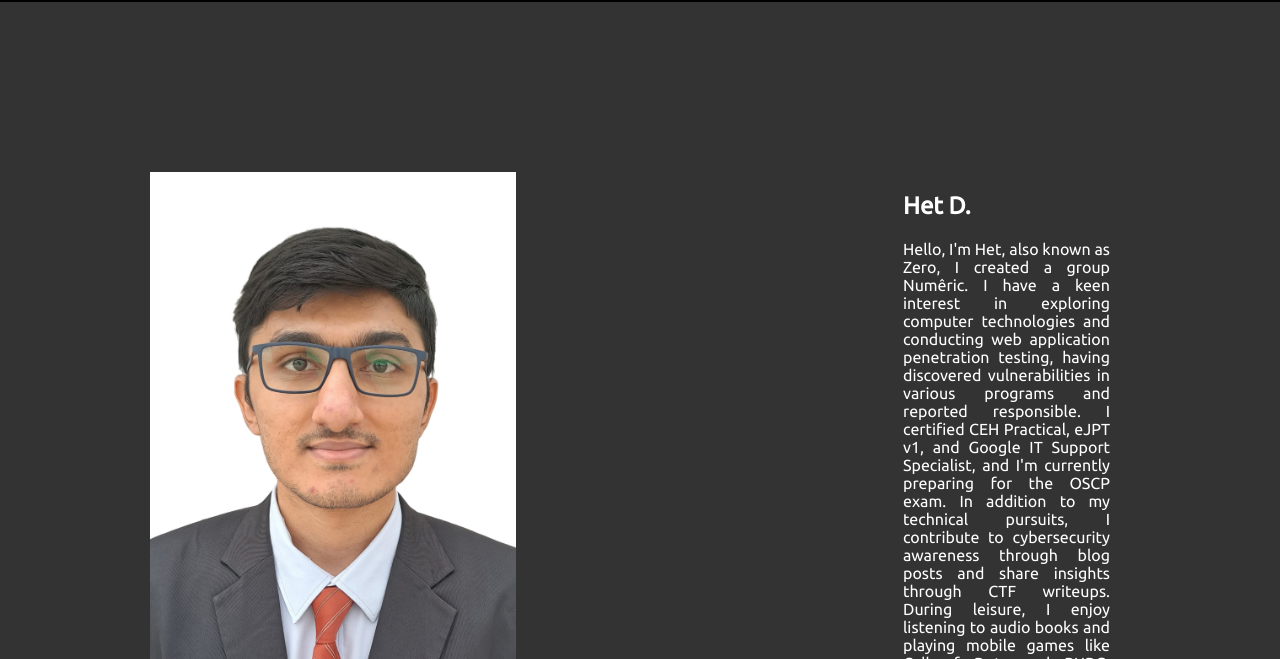
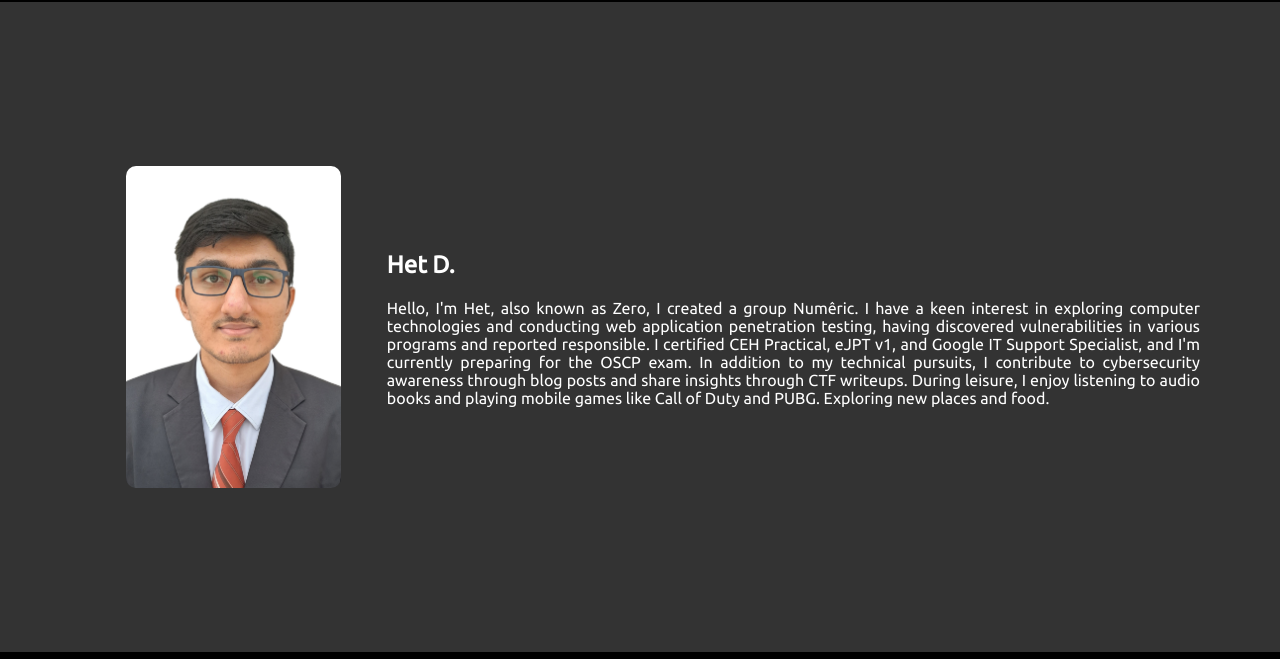
Before and after one commit to het-desai/Website, a plain HTML site: page about/index.html in a window 1280 px wide. Shown: the part 71-730 px from the top of the page. Drawn offline with Linux system fonts and the light colour scheme.

Commit message:
Style change
Image container and text container style change. Footer style change

```diff
--- a/css/aboutstyle.css
+++ b/css/aboutstyle.css
@@ -19,8 +19,7 @@ body {
 /* The CSS code you provided is defining the styles for the `.about-container`, `.text-container`,
 `.image-container img`, and `.about-container` selectors. */
 .about-container {
-    margin: 50px;
-    padding: 100px;
+    padding: 80px;
     display: -webkit-box;
     display: -ms-flexbox;
     display: flex;
@@ -36,15 +35,28 @@ body {
 }
 
 .text-container {
-    width: 50%;
-    padding: 20px;
+    text-align: justify;
     color: white;
-    text-align: justify;
 }
 
-.image-container img {
-    width: 50%; /* Make sure the image takes 100% width of its container */
-    height: 50%; /* Maintain the aspect ratio of the image */
+.image-container {
+    display: -webkit-box;
+    display: -ms-flexbox;
+    display: flex;
+    -webkit-box-align: center;
+    -ms-flex-align: center;
+    align-items: center;
+    -webkit-box-pack: center;
+    -ms-flex-pack: center;
+    justify-content: center;
+
+}
+
+
+.image-container > img {
+    border-radius: 10px;
+    width: 70%; /* Make sure the image takes 100% width of its container */
+    height: 70%; /* Maintain the aspect ratio of the image */
 }
 
 /* The `@media screen and (max-width: 768px)` is a media query in CSS that targets screens with a
@@ -55,5 +67,12 @@ maximum width of 768 pixels. */
         -webkit-box-direction: normal;
         -ms-flex-direction: column;
         flex-direction: column;
+        justify-content: center;
+    }
+
+    .image-container > img {
+        border-radius: 10px;
+        width: 80%; /* Make sure the image takes 100% width of its container */
+        height: 80%; /* Maintain the aspect ratio of the image */
     }
 }
--- a/css/defaultstyle.css
+++ b/css/defaultstyle.css
@@ -69,7 +69,7 @@ footer {
     -ms-flex-negative: 0;
     flex-shrink: 0;
     background-color: black;
-    padding: 20px;
+    padding: 10px;
     display: -webkit-box;
     display: -ms-flexbox;
     display: flex;
```
Also changed, not shown: 1 other file.
